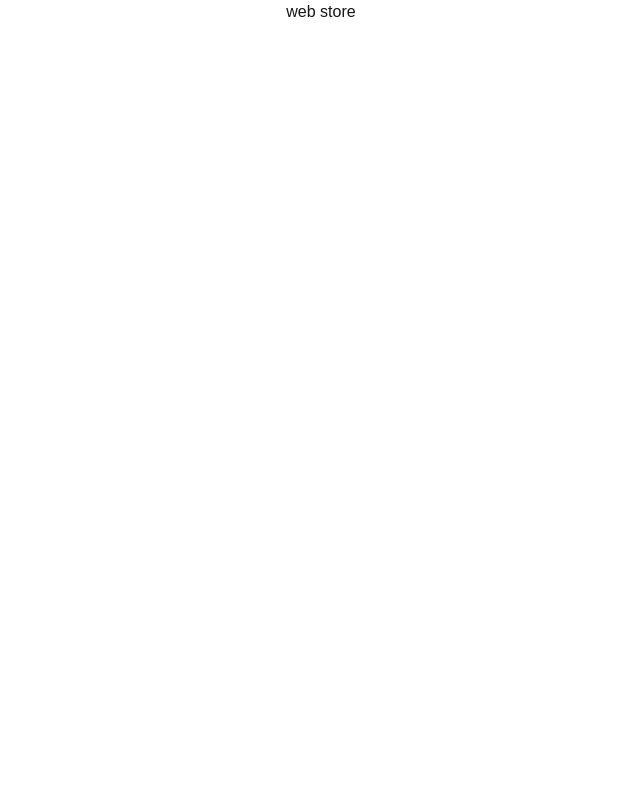
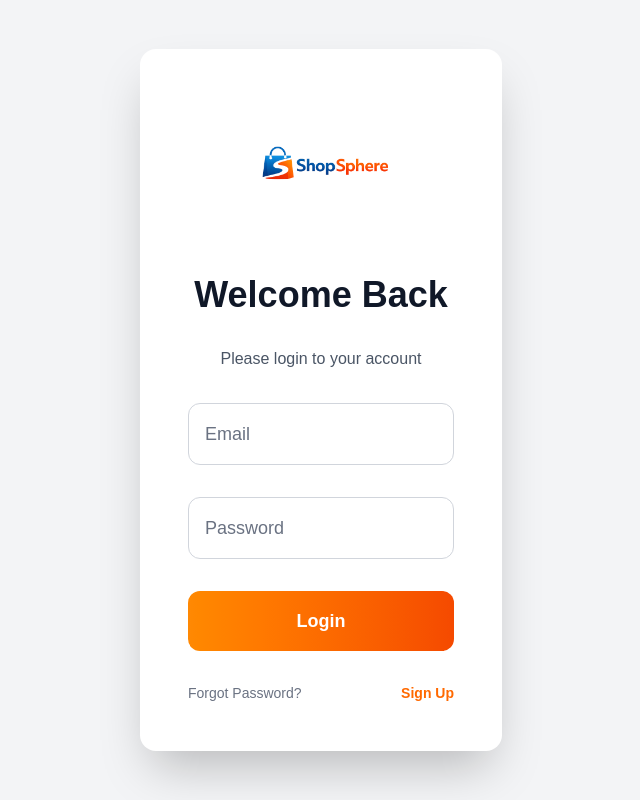
Before and after one commit to IMTISAL911/MY-_WEB_STORE, a Next.js app: page / in a window 1280 px wide. Shown: the whole page, without its empty margins (319-959 px from the left). Built offline with nearby package versions, Linux system fonts and the light colour scheme.

Commit message:
login form

```diff
--- a/app/login/page.jsx
+++ b/app/login/page.jsx
@@ -0,0 +1,46 @@
+import Image from "next/image";
+
+export default function Login() {
+  return (
+    <div className="flex justify-center items-center min-h-screen bg-gray-100">
+      <form
+        autoComplete="off"
+        className="bg-white rounded-2xl shadow-2xl w-full max-w-lg p-12 flex flex-col items-center gap-8"
+      >
+        {/* Logo */}
+        <Image src="/logo.png" width={220} height={220} alt="ShopSphere Logo" />
+
+        {/* Title */}
+        <h1 className="text-4xl font-bold text-gray-900">Welcome Back</h1>
+
+        {/* Subtitle */}
+        <p className="text-gray-600 text-base">Please login to your account</p>
+
+        {/* Input Fields */}
+        <input
+          type="text"
+          placeholder="Email"
+          autoComplete="off"
+          className="w-full border border-gray-300 rounded-xl p-4 text-gray-700 placeholder-gray-500 focus:outline-none focus:ring-2 focus:ring-orange-400 text-lg"
+        />
+        <input
+          type="password"
+          placeholder="Password"
+          autoComplete="off"
+          className="w-full border border-gray-300 rounded-xl p-4 text-gray-700 placeholder-gray-500 focus:outline-none focus:ring-2 focus:ring-orange-400 text-lg"
+        />
+
+        {/* Login Button */}
+        <button className="w-full py-4 rounded-xl bg-gradient-to-r from-orange-400 to-orange-600 text-white text-lg font-semibold hover:opacity-90 transition">
+          Login
+        </button>
+
+        {/* Links */}
+        <div className="w-full flex justify-between text-sm text-gray-500">
+          <a href="#" className="hover:underline">Forgot Password?</a>
+          <a href="#" className="hover:underline font-semibold text-orange-500">Sign Up</a>
+        </div>
+      </form>
+    </div>
+  );
+}
--- a/app/page.jsx
+++ b/app/page.jsx
@@ -1,11 +1,12 @@
 
-
+import Login from "@/app/login/page"
 
 export default function Home () {
 
   return(
-    <div className="flex justify-center ">
-      <h1>web store</h1>
+    <div className="flex justify-center items-center bg-gray-100 min-h-screen">
+
+      <Login />
     </div>
   )
 
```
